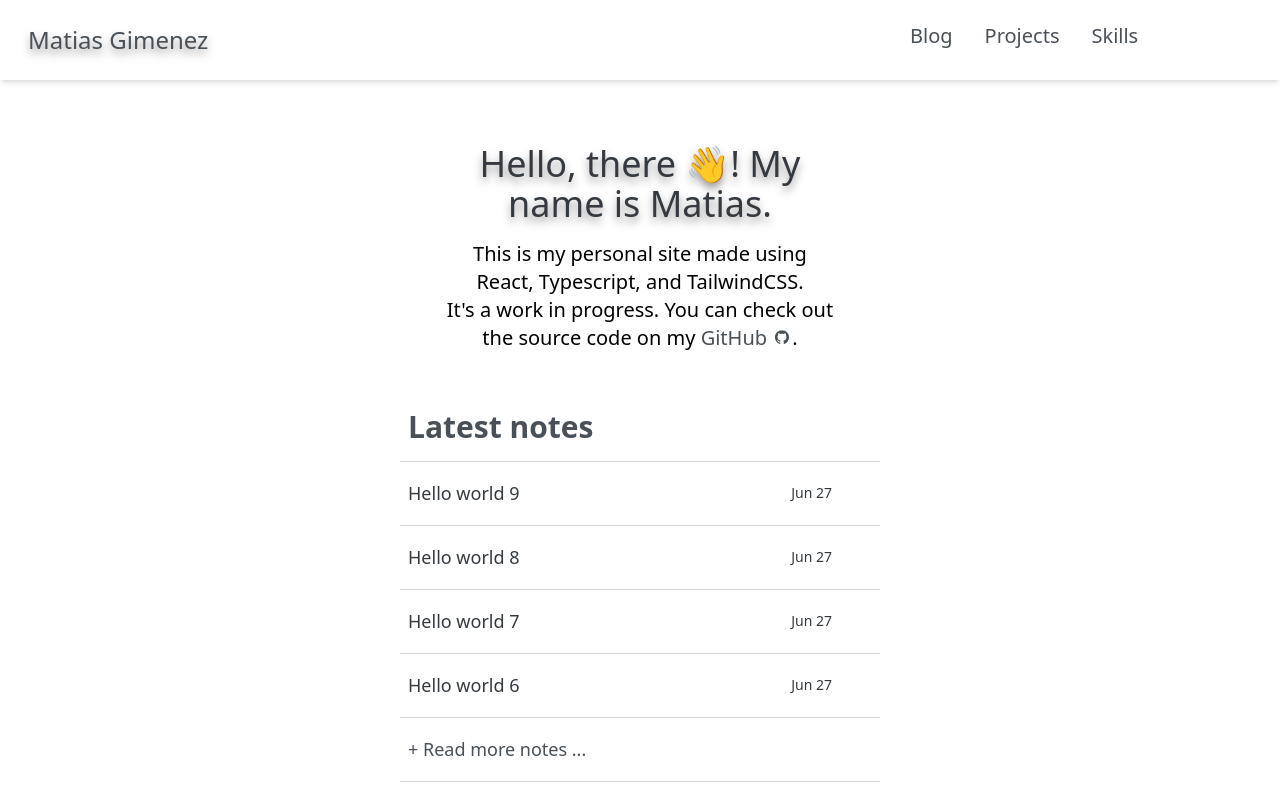
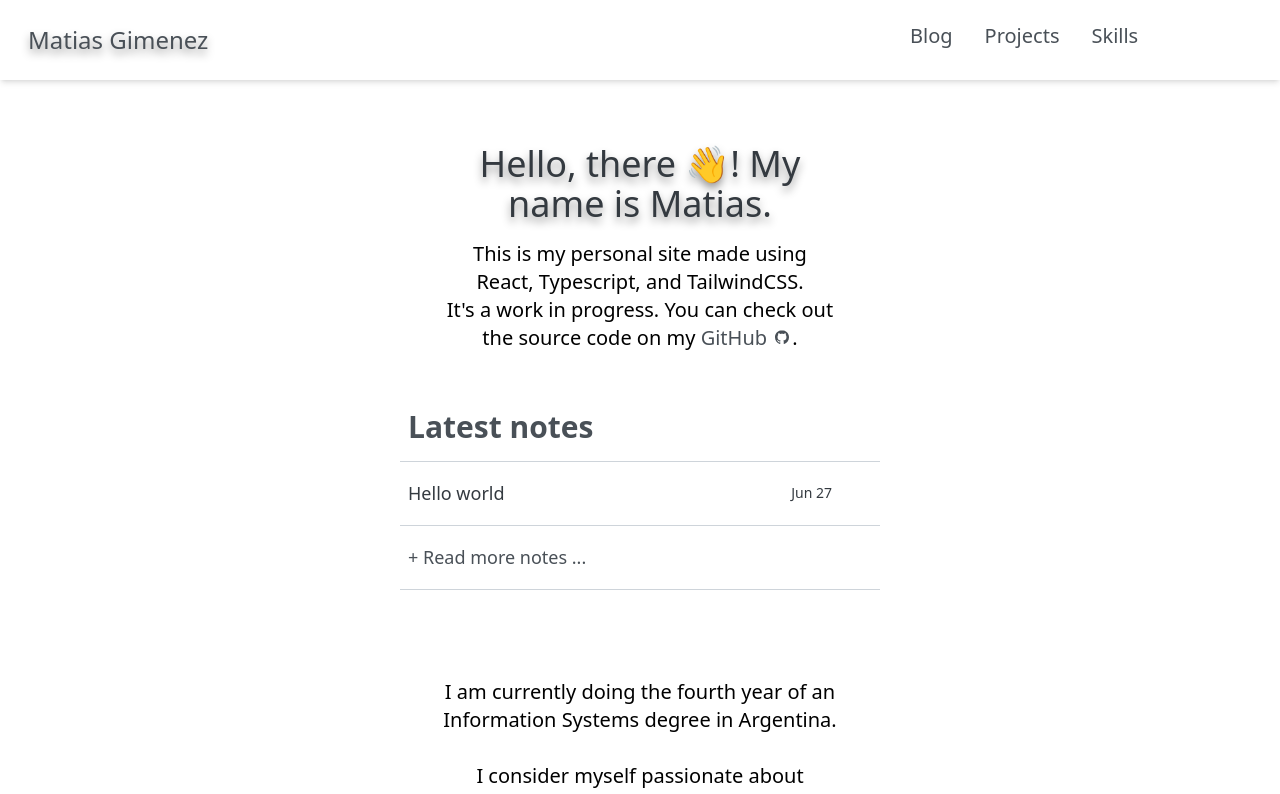
Before and after one commit to matiasgimenezdev/portfolio, a React (Vite) app: page / in a window 1280 px wide. Shown: the top 794 px of the page. Built offline with nearby package versions, Linux system fonts and the light colour scheme; some icons are missing.

Commit message:
removing id property

```diff
--- a/public/data/articles.json
+++ b/public/data/articles.json
@@ -3,63 +3,6 @@
 		"title": "Hello world",
 		"date": "Jun 27",
 		"tags": ["blog"],
-		"path": "/blog/hello-world",
-		"id": "hello-world"
-	},
-	{
-		"title": "Hello world 2",
-		"date": "Jun 27",
-		"tags": ["blog"],
-		"path": "/blog/hello-world",
-		"id": "hello-world 2"
-	},
-	{
-		"title": "Hello world 3",
-		"date": "Jun 27",
-		"tags": ["blog"],
-		"path": "/blog/hello-world",
-		"id": "hello-world 3"
-	},
-	{
-		"title": "Hello world 4",
-		"date": "Jun 27",
-		"tags": ["blog"],
-		"path": "/blog/hello-world",
-		"id": "hello-world 4"
-	},
-	{
-		"title": "Hello world 5",
-		"date": "Jun 27",
-		"tags": ["blog"],
-		"path": "/blog/hello-world",
-		"id": "hello-world 5"
-	},
-	{
-		"title": "Hello world 6",
-		"date": "Jun 27",
-		"tags": ["blog"],
-		"path": "/blog/hello-world",
-		"id": "hello-world 6"
-	},
-	{
-		"title": "Hello world 7",
-		"date": "Jun 27",
-		"tags": ["blog"],
-		"path": "/blog/hello-world",
-		"id": "hello-world 7"
-	},
-	{
-		"title": "Hello world 8",
-		"date": "Jun 27",
-		"tags": ["blog"],
-		"path": "/blog/hello-world",
-		"id": "hello-world 8"
-	},
-	{
-		"title": "Hello world 9",
-		"date": "Jun 27",
-		"tags": ["blog"],
-		"path": "/blog/hello-world",
-		"id": "hello-world 9"
+		"path": "/blog/hello-world"
 	}
 ]
--- a/src/components/ArticleList.tsx
+++ b/src/components/ArticleList.tsx
@@ -14,7 +14,6 @@ type Article = {
 	date: string;
 	tags: string[];
 	path: string;
-	id: string;
 };
 
 export const ArticleList: FunctionComponent<ArticleListProps> = ({
@@ -156,9 +155,9 @@ export const ArticleList: FunctionComponent<ArticleListProps> = ({
 					{articles
 						.slice(-4)
 						.reverse()
-						.map(({ title, date, path, id }: Article) => (
+						.map(({ title, date, path }: Article) => (
 							<ArticleLink
-								key={id}
+								key={path}
 								title={title}
 								date={date}
 								path={path}
```
